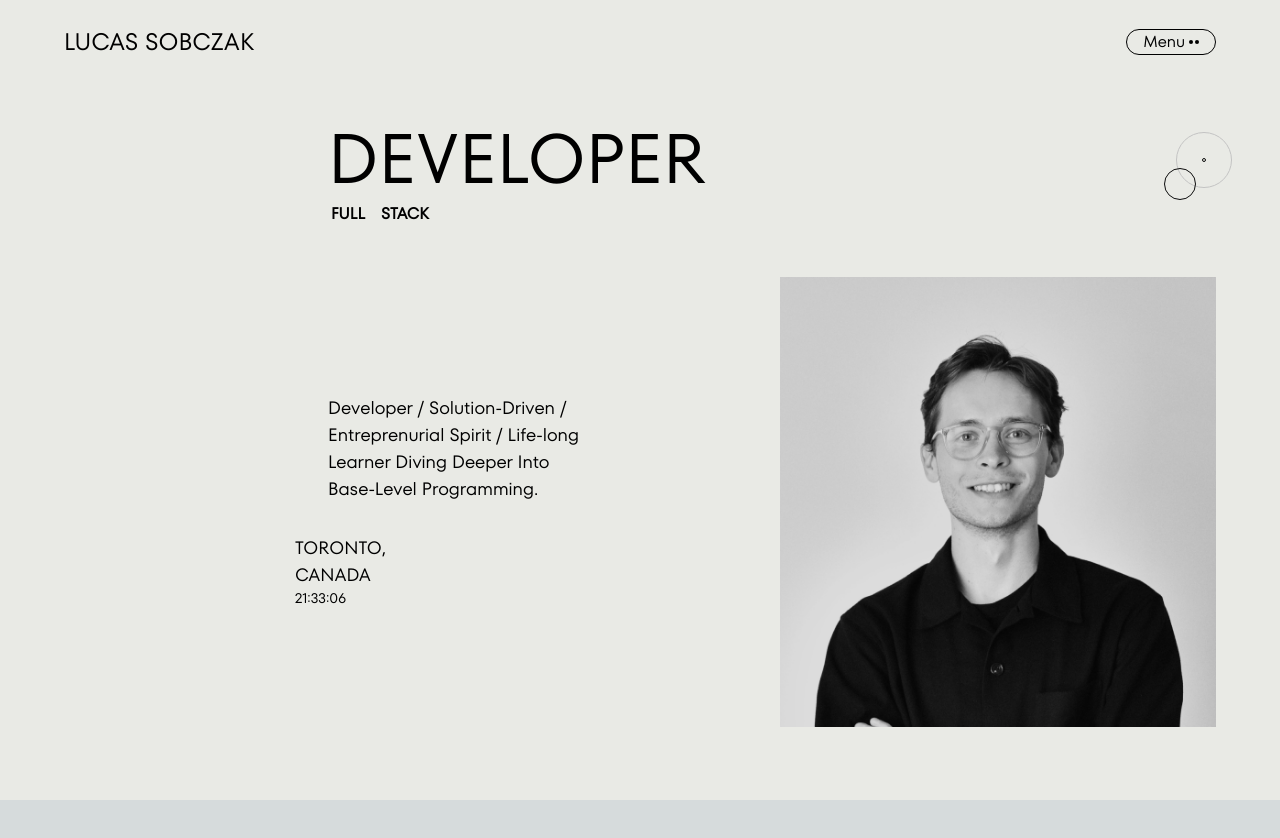
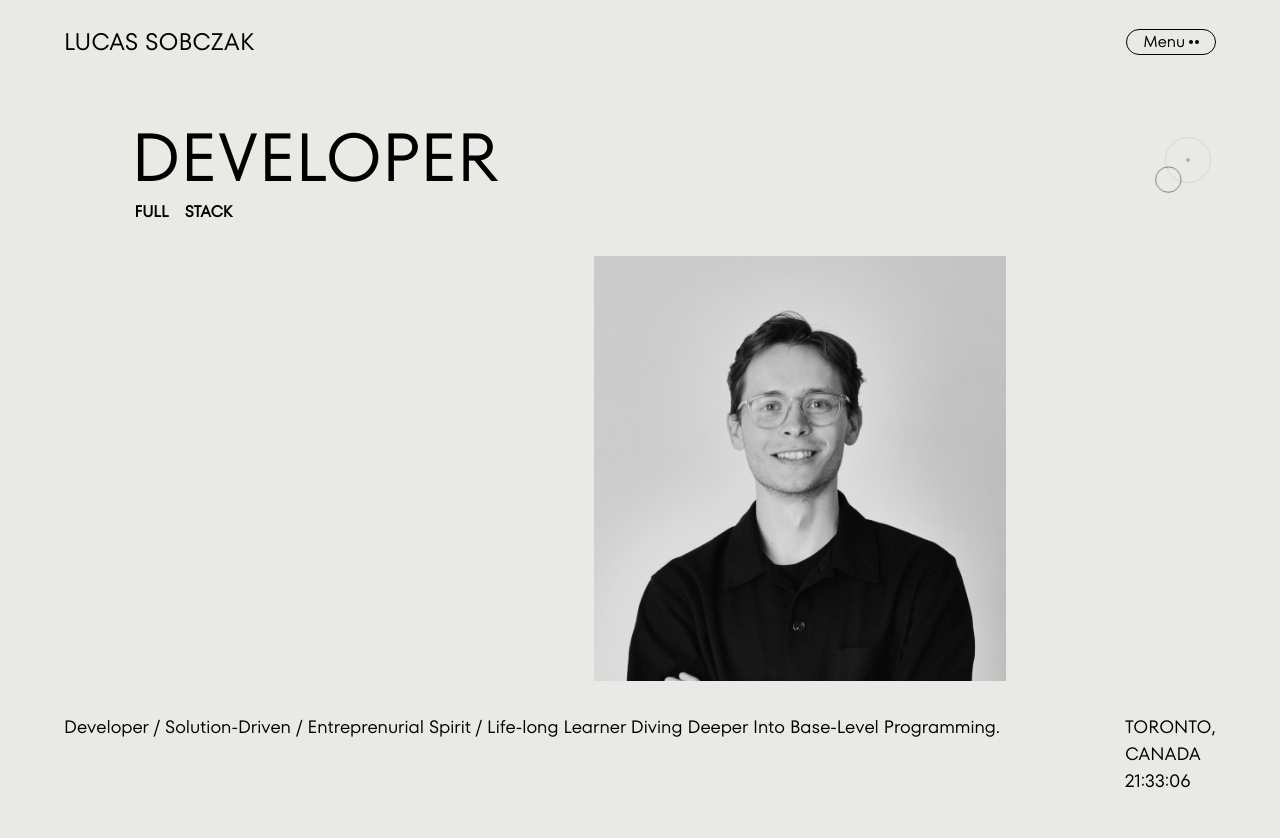
Before and after one commit to SobczakL/landing-page, a Next.js app: page / in a window 1280 px wide. Shown: the top 838 px of the page. Before the commit the page ends 800 px from the top, so only its background shows below. Built offline with nearby package versions, Linux system fonts and the light colour scheme.

Commit message:
added subgrids

```diff
--- a/src/components/Icon.tsx
+++ b/src/components/Icon.tsx
@@ -36,7 +36,7 @@ export default function Icon() {
 
         <div
             style={iconPosition}
-            className="absolute right-0 px-4 md:px-8 lg:px-12 py-8 md:py-8 lg:py-12 z-10" >
+            className="absolute right-0 px-4 md:px-8 lg:px-16 py-8 md:py-8 lg:py-12 z-10" >
             <div
                 style={{
                     animation: "fadeIcon 10s linear infinite"
--- a/src/pages/globals.css
+++ b/src/pages/globals.css
@@ -54,12 +54,17 @@ body {
 }
 
 @keyframes fadeIcon {
-  0%,
-  100% {
-    opacity: 0.5;
+  0% {
+    opacity: 1;
+    scale: 1;
   }
   50% {
+    opacity: 0.5;
+    scale: 0.8;
+  }
+  100% {
     opacity: 1;
+    scale: 1;
   }
 }
 
--- a/src/pages/index.tsx
+++ b/src/pages/index.tsx
@@ -1,28 +1,24 @@
-import PrimaryHeader from '@/components/PrimaryHeader'
 import SecondaryHeader from '@/components/SecondaryHeader'
-import Location from '@/components/Location'
 import useCurrentTime from '@/utils/useCurrentTime';
-
-
 
 export default function Home() {
     const currentTime = useCurrentTime();
     return (
         <div className="self-center box-border gap-8 grid grid-rows-[1fr, 2fr, 1fr] grid-cols-3 lg:grid-cols-2 lg:gap-x-24 px-4 md:px-10 lg:px-16 pt-10 pb-16 bg-g1 font-sans text-black h-full">
-            <div className='col-span-2 lg:col-span-1 lg:ml-[50%]'>
+            <div className='w-fit col-span-2 lg:max-w-[370px] lg:col-span-1 lg:ml-auto'>
                 <SecondaryHeader />
             </div>
-            <div className='text-bodySm md:text-bodyMd lg:text-bodyLg col-span-2 self-center md:col-span-1 md:row-start-2 md:self-end lg:ml-[50%]'>
-                <p>Developer / Solution-Driven / Entreprenurial Spirit / Life-long Learner Diving Deeper Into Base-Level Programming. </p>
+            <div className='col-span-3 grid grid-cols-subgrid grid-rows-subgrid text-bodySm md:text-bodyMd lg:text-bodyLg'>
+                <div className='col-span-2'>
+                    <p>Developer / Solution-Driven / Entreprenurial Spirit / Life-long Learner Diving Deeper Into Base-Level Programming. </p>
+                </div>
+                <div className="flex flex-col">
+                    <p className='w-fit'>TORONTO,<br /> CANADA</p>
+                    <p className='w-fit'>{currentTime}</p>
+                </div>
             </div>
-            <div className="flex flex-col justify-between text-black col-span-1 justify-self-end text-right md:row-start-3 md:justify-self-start md:justify-center md:self-start md:text-left lg:justify-self-end lg:mr-[39%]">
-                <p className='w-fit text-bodySm md:text-bodyMd lg:text-bodyLg'>TORONTO,<br /> CANADA</p>
-                <p className='w-fit ml-auto text-bodySm md:ml-0'>{currentTime}</p>
-            </div>
-            <div className='col-span-3 self-center justify-self-center md:col-start-2 md:col-span-2 md:row-span-2 md:justify-self-end md:self-end md:self-center lg:col-start-2 lg:col-span-1 lg:row-start-2'>
-                <img className="md:max-h-96 lg:max-h-[450px]" src='/images/headshot.png' alt='headshot' />
-            </div>
-            <div className='self-center col-span-3 md:col-span-1'>
+            <div className='col-span-3 self-center justify-self-center md:col-start-2 md:col-span-2 md:row-span-2 md:justify-self-end md:self-center lg:justify-self-start lg:col-start-2 lg:col-span-1 lg:row-start-2'>
+                <img className="md:max-h-96 lg:max-h-[425px]" src='/images/headshot.png' alt='headshot' />
             </div>
         </div >
     )
--- a/tailwind.config.ts
+++ b/tailwind.config.ts
@@ -48,7 +48,7 @@ const config: Config = {
                 subLabelSm: '12px',
                 subLabelMd: '16px',
                 headerSm: '40px',
-                headerMd: '70px',
+                headerMd: '68px',
                 locationSm: '20px',
                 locationMd: '32px',
                 locationLg: '36px',
```
